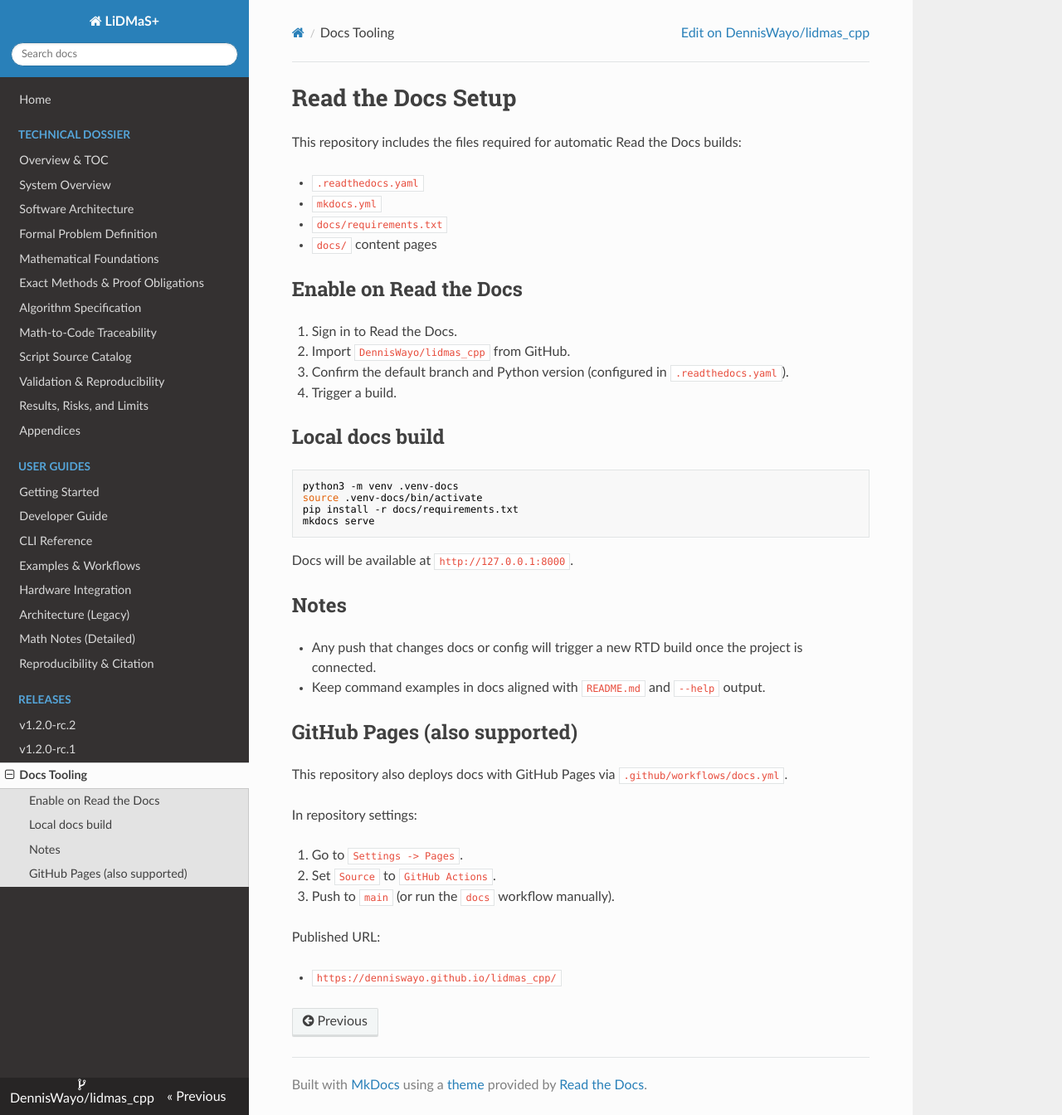
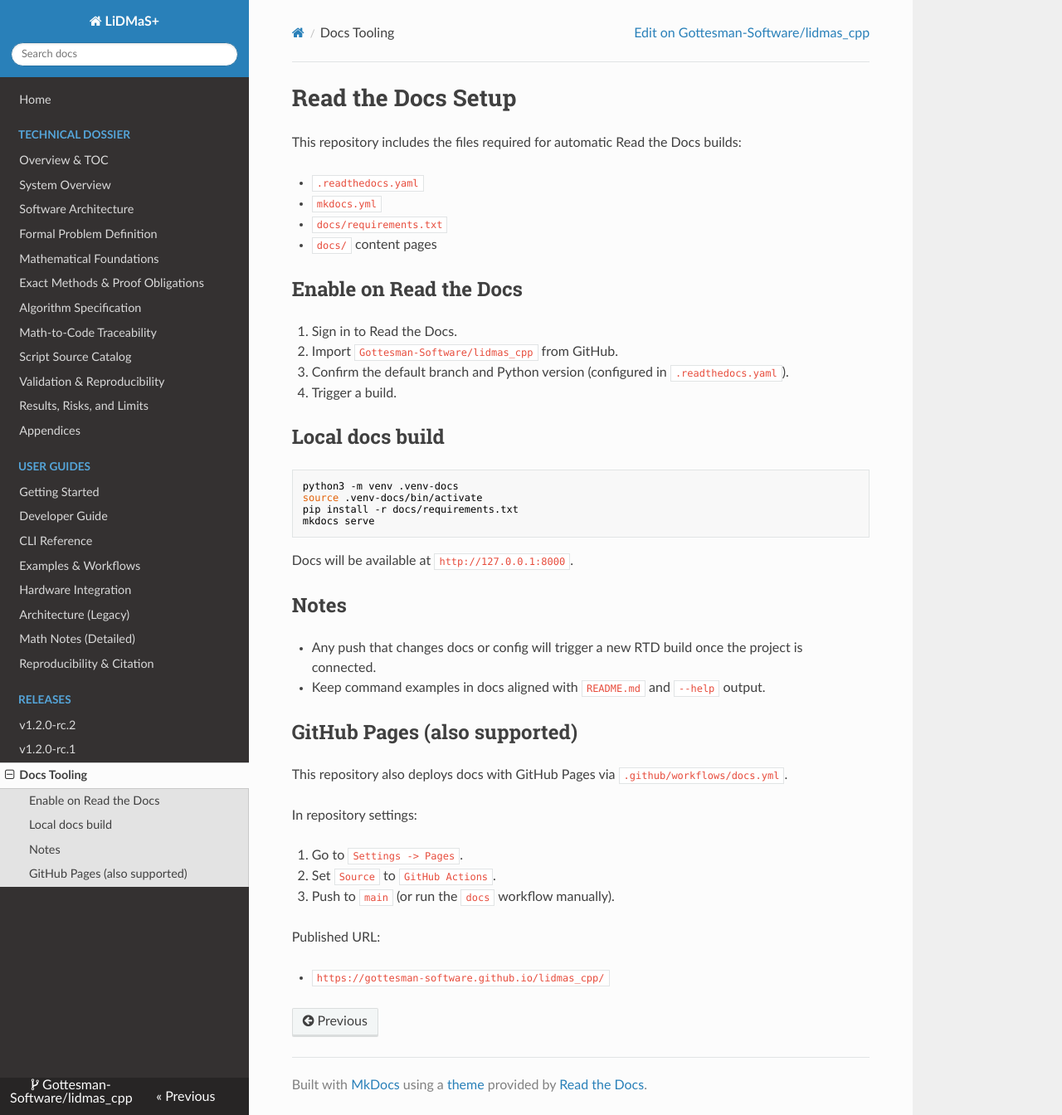
Before and after one commit to DennisWayo/lidmas_cpp, an MkDocs documentation site: the page built from docs/readthedocs-setup.md, in a window 1280 px wide and 1344 px high. Shown: the whole window at 83% size. Built offline with MkDocs 1.6.1, drawn with Linux system fonts in a browser that asks for light colours; nearby versions of some CDN libraries.

Commit message:
Point LiDMaS pages to Gottesman URLs

```diff
--- a/docs/readthedocs-setup.md
+++ b/docs/readthedocs-setup.md
@@ -10,7 +10,7 @@ This repository includes the files required for automatic Read the Docs builds:
 ## Enable on Read the Docs
 
 1. Sign in to Read the Docs.
-2. Import `DennisWayo/lidmas_cpp` from GitHub.
+2. Import `Gottesman-Software/lidmas_cpp` from GitHub.
 3. Confirm the default branch and Python version (configured in `.readthedocs.yaml`).
 4. Trigger a build.
 
@@ -42,4 +42,4 @@ In repository settings:
 
 Published URL:
 
-- `https://denniswayo.github.io/lidmas_cpp/`
+- `https://gottesman-software.github.io/lidmas_cpp/`
--- a/mkdocs.yml
+++ b/mkdocs.yml
@@ -1,8 +1,8 @@
 site_name: LiDMaS+
 site_description: Logical Injection & Decoding Modeling System
-site_url: https://denniswayo.github.io/lidmas_cpp/
-repo_url: https://github.com/DennisWayo/lidmas_cpp
-repo_name: DennisWayo/lidmas_cpp
+site_url: https://gottesman-software.github.io/lidmas_cpp/
+repo_url: https://github.com/Gottesman-Software/lidmas_cpp
+repo_name: Gottesman-Software/lidmas_cpp
 docs_dir: docs
 
 theme:
```
Also changed, not shown: README.md (+8 -7 lines), docs/releases/v1.2.0-rc.1.md (+1 -1 lines), docs/releases/v1.2.0-rc.2.md (+1 -1 lines), docs/reproducibility-citation.md (+1 -1 lines), 3 other files.
